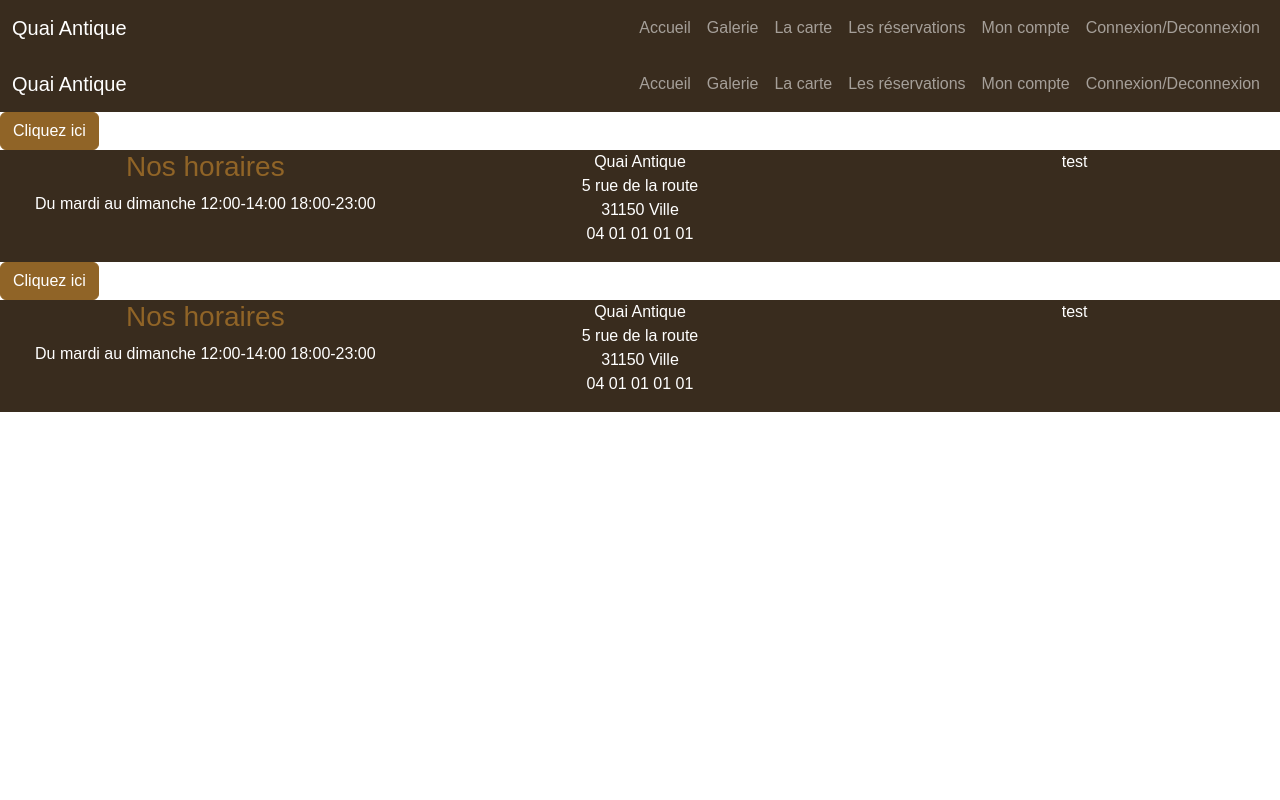
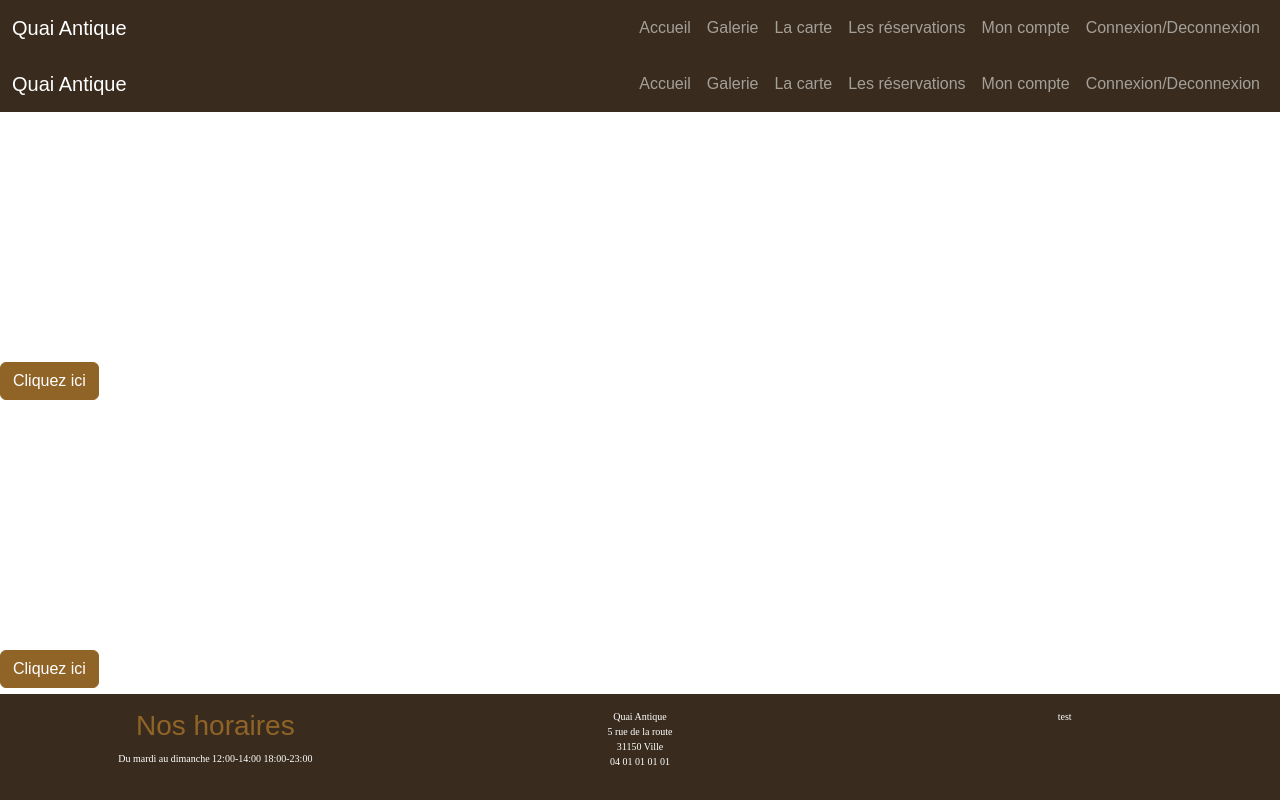
Before and after one commit to RICEYTE/quaiantique-front, a website with bundled scripts: page index.html in a window 1280 px wide. Built offline with nearby package versions, Linux system fonts and the light colour scheme; files whose address does not match are found by name; a web font is replaced by a local one.

Commit message:
modification des font-family

```diff
--- a/scss/_custom.scss
+++ b/scss/_custom.scss
@@ -10,5 +10,7 @@ $black: #292222;
 $font-family-sans-serif: "Montserrat", sans-serif !default;
 $font-family-serif: "Hind Madurai", serif !default;
 
+
+
 @import "../node_modules/bootstrap/scss/bootstrap";
 // Then add additional custom code here
--- a/scss/main.scss
+++ b/scss/main.scss
@@ -1,2 +1,24 @@
 @import url("/node_modules/bootstrap-icons/font/bootstrap-icons.css");
 @import 'custom';
+
+p {
+    font-family: $font-family-serif;
+    font-size: 10px;
+}
+
+h1 {
+    font-family: $font-family-sans-serif;
+    font-size: 16px;
+}
+
+footer.footer {
+
+    padding: 15px;
+    position: absolute;
+    bottom: 0;
+    width: 100%;
+}
+
+main {
+    margin-bottom: 250px;
+}
```
Also changed, not shown: scss/main.css, 1 other file.
